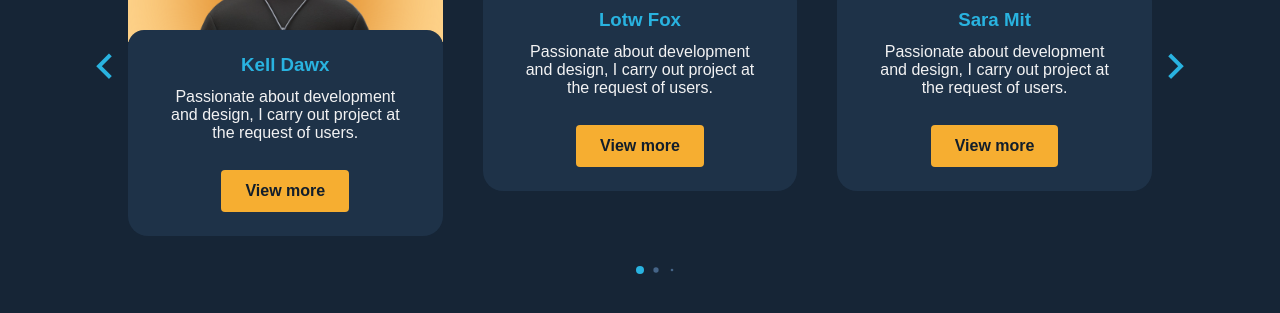
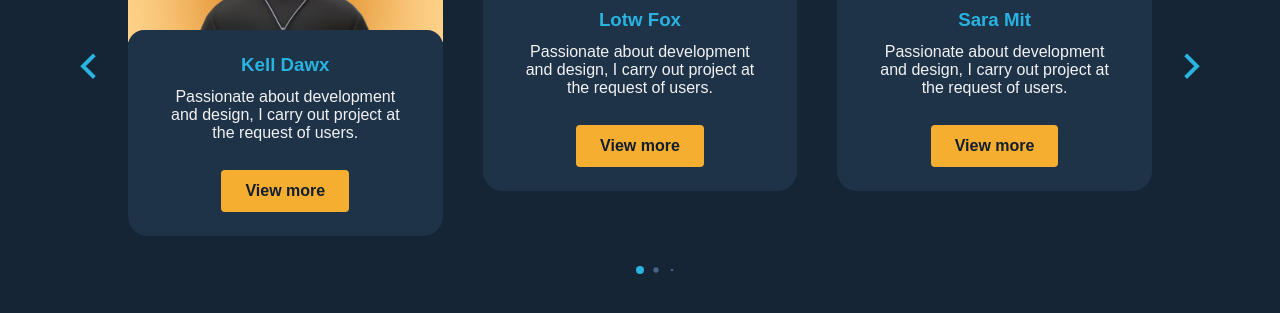
Before and after one commit to nikdevisfun/html-demo, a website: page projects/responsive-card-slider/index.html in a window 1280 px wide. Shown: the part 339-652 px from the top of the page. Drawn offline with nearby package versions, Linux system fonts and the light colour scheme; a web font is replaced by a local one.

Commit message:
Adjust swiper navigation button positions for responsive-card-slider

```diff
--- a/projects/responsive-card-slider/assets/css/style.css
+++ b/projects/responsive-card-slider/assets/css/style.css
@@ -168,10 +168,10 @@ img {
     }
 
     .swiper .swiper-button-prev {
-        /* left: -1rem; */
+        left: -1rem;
     }
 
     .swiper .swiper-button-next {
-        /* right: -1rem; */
+        right: -1rem;
     }
 }
```
